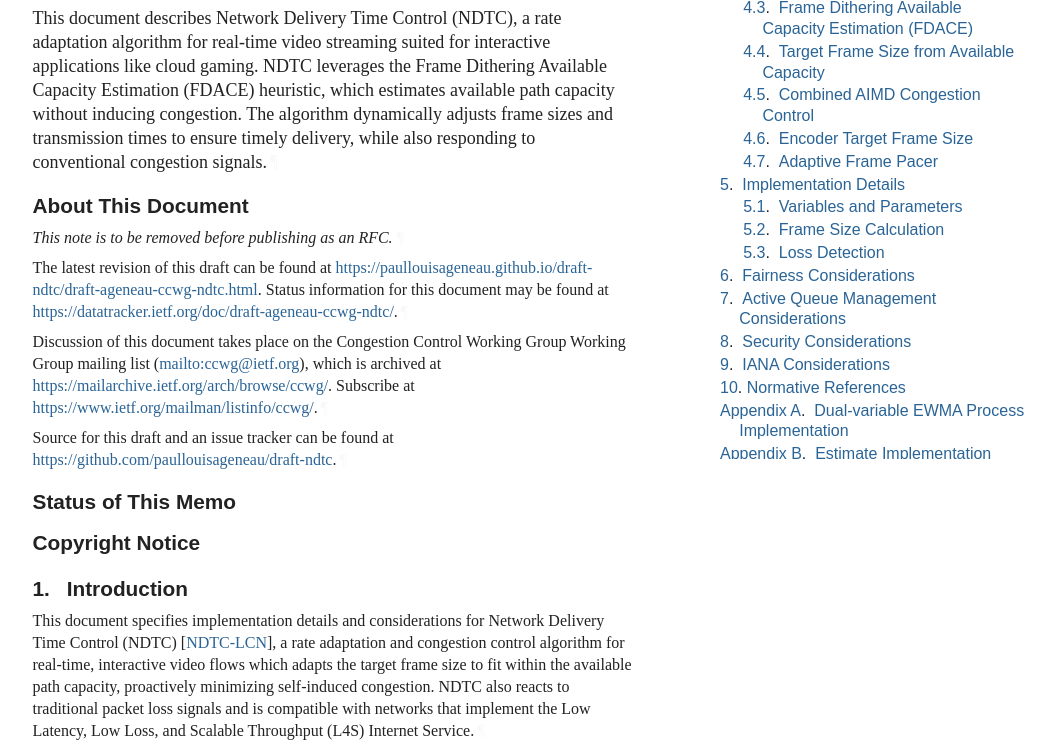
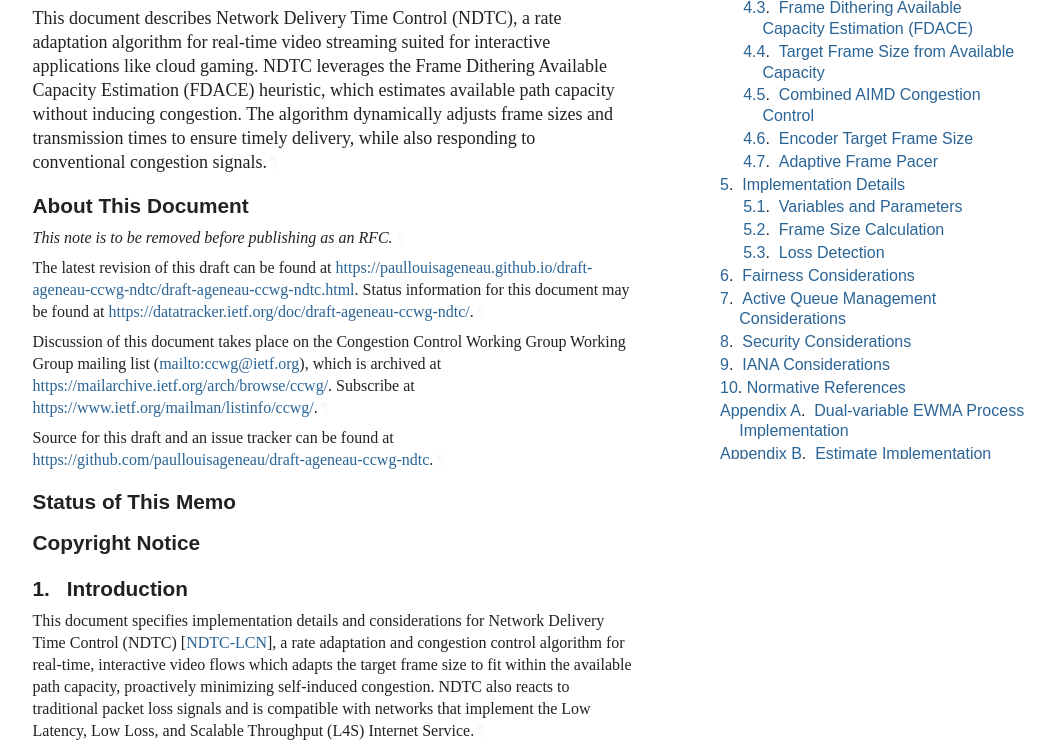
Before and after one commit to paullouisageneau/draft-ageneau-ccwg-ndtc, a plain HTML site: page draft-ageneau-ccwg-ndtc.html in a window 1280 px wide. Shown: the part 341-1088 px from the top of the page, without its empty margins (92-1147 px from the left). Drawn offline with Linux system fonts and the light colour scheme; a web font is replaced by a local one.

Commit message:
Script updating gh-pages from 33cd7f6. [ci skip]

```diff
--- a/draft-ageneau-ccwg-ndtc.html
+++ b/draft-ageneau-ccwg-ndtc.html
@@ -1112,7 +1112,7 @@ conventional congestion signals.<a href="#section-abstract-1" class="pilcrow">¶
       </h2>
 <p id="section-note.1-1">This note is to be removed before publishing as an RFC.<a href="#section-note.1-1" class="pilcrow">¶</a></p>
 <p id="section-note.1-2">
-        The latest revision of this draft can be found at <span><a href="https://paullouisageneau.github.io/draft-ndtc/draft-ageneau-ccwg-ndtc.html">https://paullouisageneau.github.io/draft-ndtc/draft-ageneau-ccwg-ndtc.html</a></span>.
+        The latest revision of this draft can be found at <span><a href="https://paullouisageneau.github.io/draft-ageneau-ccwg-ndtc/draft-ageneau-ccwg-ndtc.html">https://paullouisageneau.github.io/draft-ageneau-ccwg-ndtc/draft-ageneau-ccwg-ndtc.html</a></span>.
         Status information for this document may be found at <span><a href="https://datatracker.ietf.org/doc/draft-ageneau-ccwg-ndtc/">https://datatracker.ietf.org/doc/draft-ageneau-ccwg-ndtc/</a></span>.<a href="#section-note.1-2" class="pilcrow">¶</a></p>
 <p id="section-note.1-3">
         Discussion of this document takes place on the
@@ -1120,7 +1120,7 @@ conventional congestion signals.<a href="#section-abstract-1" class="pilcrow">¶
         which is archived at <span><a href="https://mailarchive.ietf.org/arch/browse/ccwg/">https://mailarchive.ietf.org/arch/browse/ccwg/</a></span>.
         Subscribe at <span><a href="https://www.ietf.org/mailman/listinfo/ccwg/">https://www.ietf.org/mailman/listinfo/ccwg/</a></span>.<a href="#section-note.1-3" class="pilcrow">¶</a></p>
 <p id="section-note.1-4">Source for this draft and an issue tracker can be found at
-        <span><a href="https://github.com/paullouisageneau/draft-ndtc">https://github.com/paullouisageneau/draft-ndtc</a></span>.<a href="#section-note.1-4" class="pilcrow">¶</a></p>
+        <span><a href="https://github.com/paullouisageneau/draft-ageneau-ccwg-ndtc">https://github.com/paullouisageneau/draft-ageneau-ccwg-ndtc</a></span>.<a href="#section-note.1-4" class="pilcrow">¶</a></p>
 </section>
 <div id="status-of-memo">
 <section id="section-boilerplate.1">
```
Also changed, not shown: draft-ageneau-ccwg-ndtc.txt.
